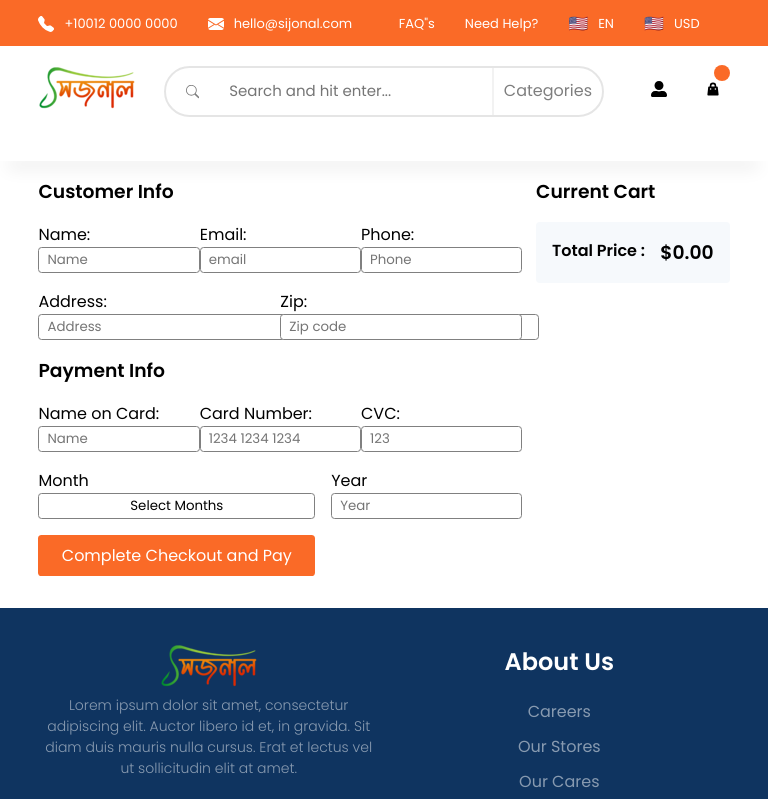
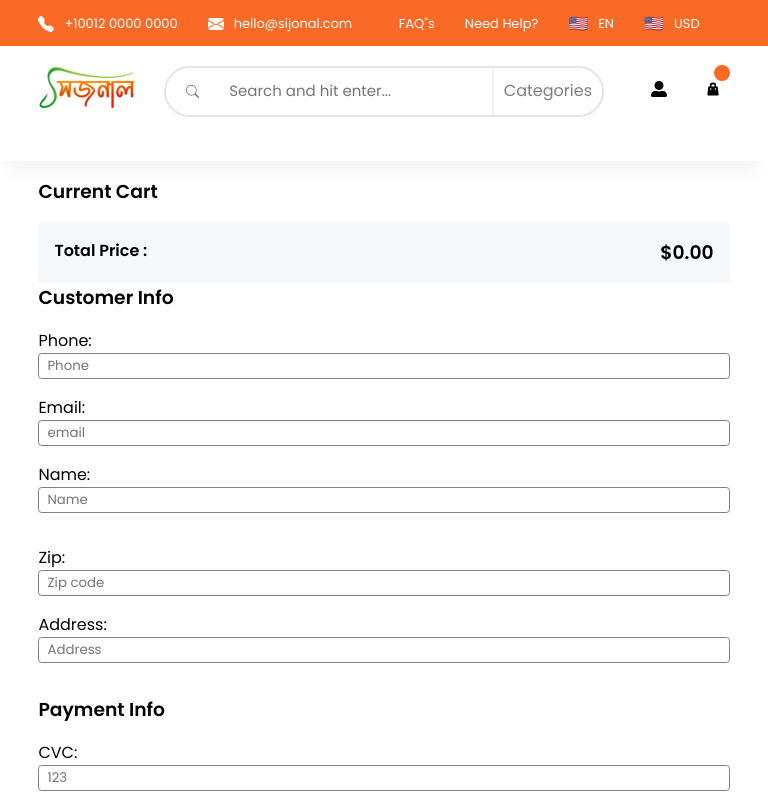
Before and after one commit to faha1999/sijonal, a React (Create React App) app: page /checkout in a window 768 px wide. Shown: the top 799 px of the page. Built offline with nearby package versions, Linux system fonts and the light colour scheme.

Commit message:
solved current cart media issue

```diff
--- a/src/components/checkOutDetails/CurrentCart/CurrentCart.jsx
+++ b/src/components/checkOutDetails/CurrentCart/CurrentCart.jsx
@@ -24,12 +24,6 @@ export const CurrentCart = ({
 
           return (
             <div className="cart-list product d_flex" key={item.id}>
-              <div className="removeCart d-sm-block">
-                <button className="removeCart">
-                  <AiOutlineClose onClick={() => removeFromCart(item)} />
-                </button>
-              </div>
-
               <div className="img">
                 <img src={item.cover} alt={item.name} />
               </div>
@@ -41,7 +35,7 @@ export const CurrentCart = ({
                 </h4>
               </div>
               <div className="cart-items-function">
-                <div className="removeCart d-sm-none">
+                <div className="removeCart">
                   <button className="removeCart">
                     <AiOutlineClose onClick={() => removeFromCart(item)} />
                   </button>
--- a/src/styles/pages/CheckOut/_CheckOut.scss
+++ b/src/styles/pages/CheckOut/_CheckOut.scss
@@ -15,7 +15,7 @@
 
     .checkoutButton {
       padding: 0.5rem 0;
-      width: 17.3rem;
+      width: 100%;
       border-radius: 0.225rem;
       background: $orange;
       color: $white;
@@ -127,9 +127,10 @@
 @media screen and (max-width: 767px) {
   .checkOutSection {
     .d_flex {
-      flex-direction: column;
+      flex-direction: column-reverse;
 
-      div {
+      .clientInfo,
+      .currentCart {
         width: 100% !important;
       }
 
@@ -146,8 +147,62 @@
       }
     }
   }
+
+  .currentCurtItems {
+    .product {
+      flex-direction: row;
+
+      .cart-items-function {
+        .cartControl {
+          flex-direction: row;
+        }
+      }
+    }
+
+    .totalPrice {
+      flex-direction: row;
+    }
+  }
 }
 @media screen and (min-width: 768px) and (max-width: 1023px) {
+  .checkOutSection {
+    .d_flex {
+      flex-direction: column-reverse;
+
+      .clientInfo,
+      .currentCart {
+        width: 100% !important;
+      }
+
+      .clientInfo {
+        form {
+          div {
+            padding-bottom: 1rem;
+          }
+
+          .address {
+            width: 100%;
+          }
+        }
+      }
+    }
+  }
+
+  .currentCurtItems {
+    .product {
+      flex-direction: row;
+
+      .cart-items-function {
+        .cartControl {
+          flex-direction: row;
+        }
+      }
+    }
+
+    .totalPrice {
+      flex-direction: row;
+    }
+  }
 }
 @media screen and (min-width: 1024px) {
 }
```
